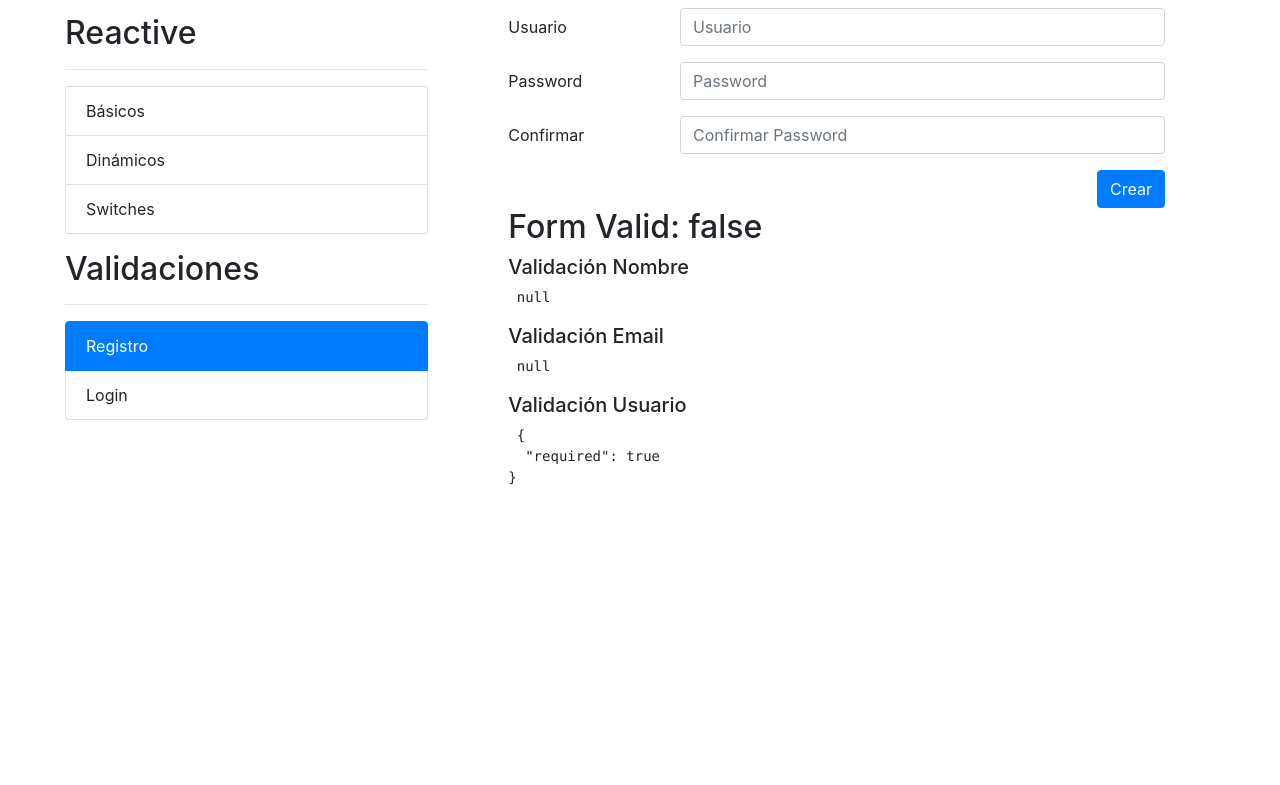
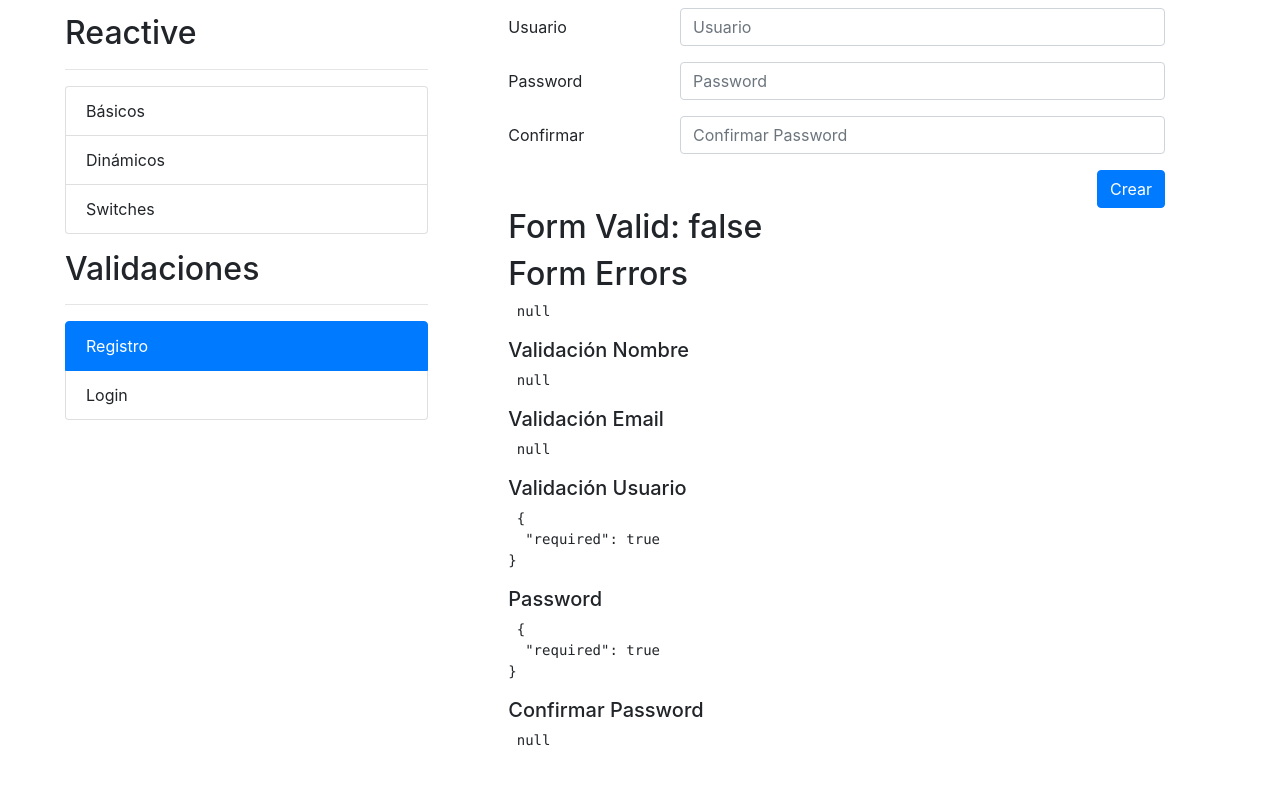
Before and after one commit to ferdiego88/formulariosApp, an Angular app: page /auth/registro in a window 1280 px wide. Shown: the part 271-1056 px from the top of the page. Before the commit the page ends 875 px from the top, so only its background shows below. Built offline with nearby package versions, Linux system fonts and the light colour scheme.

Commit message:
validadores password

```diff
--- a/src/app/auth/pages/registro/registro.component.html
+++ b/src/app/auth/pages/registro/registro.component.html
@@ -36,14 +36,18 @@
       <div class="row mb-3">
           <label for="" class="col-sm-3 col-form-label">Password</label>
           <div class="col-sm-9">
-            <input type="password" class="form-control" placeholder="Password">
+            <input type="password" class="form-control" formControlName="password" placeholder="Password">
+            <span *ngIf="campoNoValido('password')"
+            class="form-text text-danger">La contraseña debe tener mas de 6 caracteres</span>
           </div>
       </div>
 
       <div class="row mb-3">
           <label for="" class="col-sm-3 col-form-label">Confirmar</label>
           <div class="col-sm-9">
-            <input type="password" class="form-control" placeholder="Confirmar Password">
+            <input type="password" formControlName="password2" class="form-control" placeholder="Confirmar Password">
+            <span *ngIf="campoNoValido('password2')"
+            class="form-text text-danger">Las contraseñas deben de ser iguales</span>
           </div>
       </div>
       <div class="row">
@@ -59,9 +63,19 @@
 <h2>
   Form Valid: {{miFormulario.valid}}
 </h2>
+<h2>Form Errors </h2>
+<pre> {{miFormulario.errors | json}} </pre>
+
 <h5>Validación Nombre</h5>
 <pre> {{miFormulario.controls['nombre'].errors | json  }} </pre>
 <h5>Validación Email</h5>
 <pre> {{miFormulario.controls['email'].errors | json  }} </pre>
+
 <h5>Validación Usuario</h5>
 <pre> {{miFormulario.controls['usuario'].errors | json  }} </pre>
+
+<h5>Password</h5>
+<pre> {{miFormulario.controls['password'].errors | json  }} </pre>
+
+<h5>Confirmar Password</h5>
+<pre> {{miFormulario.controls['password2'].errors | json  }} </pre>
--- a/src/app/auth/pages/registro/registro.component.ts
+++ b/src/app/auth/pages/registro/registro.component.ts
@@ -12,8 +12,12 @@ export class RegistroComponent implements OnInit {
   miFormulario: FormGroup = this.fb.group({
     nombre: ['',[Validators.required,Validators.pattern(this.validatorService.nombreApellidoPatern)]],
     email: ['',[Validators.required,Validators.pattern(this.validatorService.emailPattern)]],
-    usuario: ['',[Validators.required,this.validatorService.noPuedeSerFerdiego],]
-  });
+    usuario: ['',[Validators.required,this.validatorService.noPuedeSerFerdiego],],
+    password: ['',[Validators.required, Validators.minLength(6)]],
+    password2: ['',[Validators.required]]
+  },{
+    validators: [this.validatorService.camposIguales('password','password2')]
+  })
 
   constructor(private fb: FormBuilder,
               private validatorService: ValidatorService) { }
--- a/src/app/shared/validators/validator.service.ts
+++ b/src/app/shared/validators/validator.service.ts
@@ -1,5 +1,5 @@
 import { Injectable } from '@angular/core';
-import { FormControl, ValidationErrors } from '@angular/forms';
+import { AbstractControl, FormControl, ValidationErrors } from '@angular/forms';
 
 @Injectable({
   providedIn: 'root'
@@ -10,7 +10,6 @@ export class ValidatorService {
 
   noPuedeSerFerdiego (control: FormControl): ValidationErrors | null {
     const valor = control.value?.trim().toLowerCase();
-    console.log(valor);
     if (valor === 'ferdiego') {
       return {
         noFerdiego: true
@@ -19,5 +18,19 @@ export class ValidatorService {
     return null;
   }
 
+  camposIguales(campo1:string, campo2:string){
+    return (formGroup: AbstractControl): ValidationErrors | null => {
+
+      const pass1 = formGroup.get(campo1)?.value;
+      const pass2 = formGroup.get(campo2)?.value;
+      if (pass1 !== pass2) {
+        formGroup.get(campo2)?.setErrors({noIguales: true})
+        return {noIguales: true}
+      }
+
+      formGroup.get(campo2)?.setErrors(null);
+      return null;
+    }
+  }
   constructor() { }
 }
```
